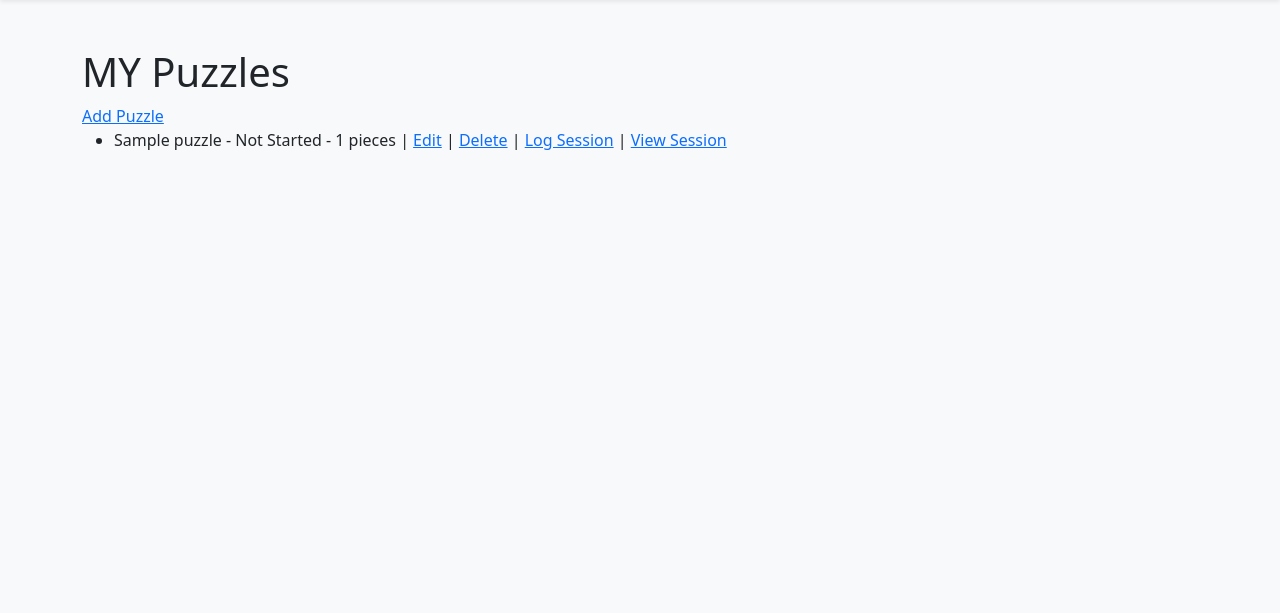
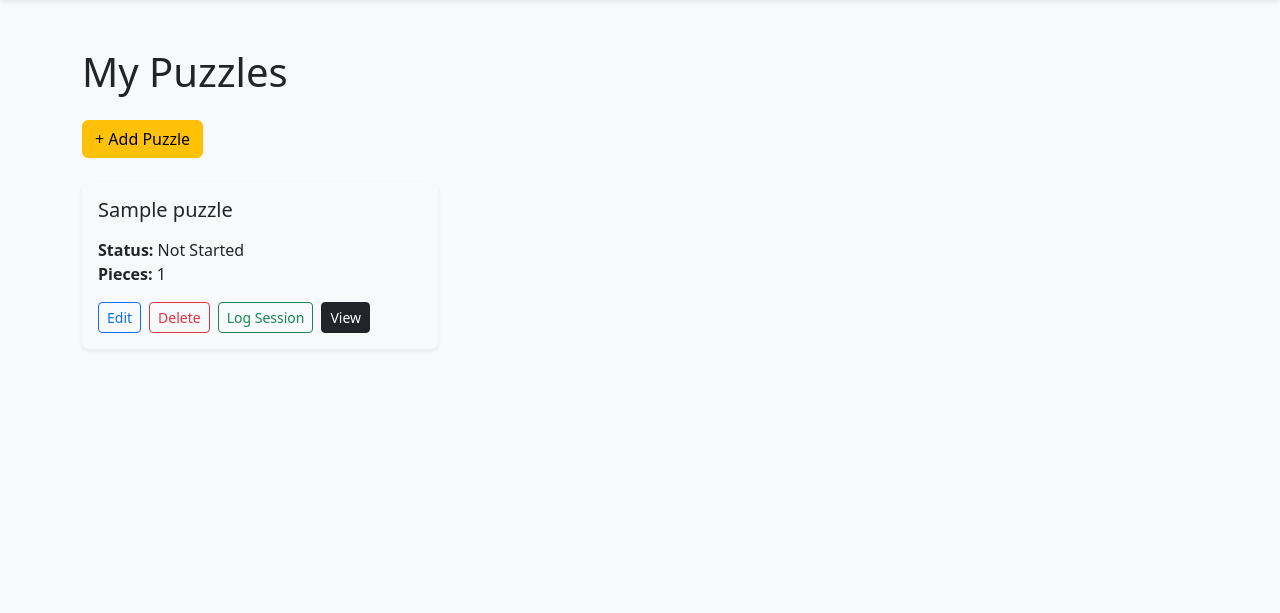
Before and after one commit to deadr1pley/MSE-Sunshine-Puzzle-Club, a Django app: page /puzzles/ in a window 1280 px wide. Shown: the part 56-669 px from the top of the page. Run offline with Django 5.2, Linux system fonts and the light colour scheme; a user stored in the database is signed in; tables that the repository leaves empty hold one stand-in row (values such as "Sample post").

Commit message:
style My Puzzles page with Bootstrap cards

```diff
--- a/puzzles/templates/puzzles/puzzle_list.html
+++ b/puzzles/templates/puzzles/puzzle_list.html
@@ -1,23 +1,35 @@
 {% extends 'base.html' %}
 
-{% block title %}My Puzzles | MSE Sunshine Puzzle Club{% endblock %}
+{% block title %}My Puzzles{% endblock %}
 
 {% block content %}
-    <h1>MY Puzzles</h1>
+<h1 class="mb-4">My Puzzles</h1>
 
-    <a href="{% url 'add_puzzle' %}">Add Puzzle</a>
+<a href="{% url 'add_puzzle' %}" class="btn btn-warning mb-4">+ Add Puzzle</a>
 
-    <ul>
-        {% for puzzle in puzzles %}
-            <li>
-                {{ puzzle.title }} - {{ puzzle.get_status_display }} - {{ puzzle.pieces }} pieces
-                | <a href="{% url 'edit_puzzle' puzzle.id %}">Edit</a>
-                | <a href="{% url 'delete_puzzle' puzzle.id %}">Delete</a>
-                | <a href="{% url 'add_session' puzzle.id %}">Log Session</a>
-                | <a href="{% url 'puzzle_sessions' puzzle.id %}">View Session</a>
-            </li>
-        {% empty %}
-            <li>No puzzles added yet.</li>
-        {% endfor %}
-    </ul>
+<div class="row">
+    {% for puzzle in puzzles %}
+        <div class="col-md-6 col-lg-4 mb-4">
+            <div class="card shadow-sm h-100 border-0 bg-light">
+                <div class="card-body">
+                    <h5 class="card-title mb-3">{{ puzzle.title }}</h5>
+
+                    <p class="mb-2">
+                        <strong>Status:</strong> {{ puzzle.get_status_display }}<br>
+                        <strong>Pieces:</strong> {{ puzzle.pieces }}
+                    </p>
+
+                    <div class="d-flex flex-wrap gap-2 mt-3">
+                        <a href="{% url 'edit_puzzle' puzzle.id %}" class="btn btn-sm btn-outline-primary">Edit</a>
+                        <a href="{% url 'delete_puzzle' puzzle.id %}" class="btn btn-sm btn-outline-danger">Delete</a>
+                        <a href="{% url 'add_session' puzzle.id %}" class="btn btn-sm btn-outline-success">Log Session</a>
+                        <a href="{% url 'puzzle_sessions' puzzle.id %}" class="btn btn-sm btn-dark">View</a>
+                    </div>
+                </div>
+            </div>
+        </div>
+    {% empty %}
+        <p>No puzzles yet. Add your first one!</p>
+    {% endfor %}
+</div>
 {% endblock %}
```
